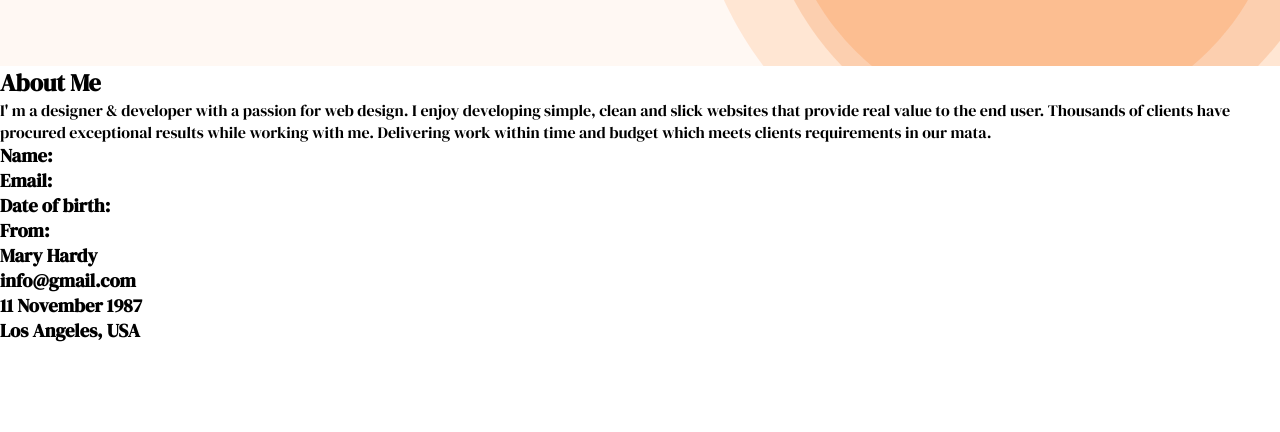
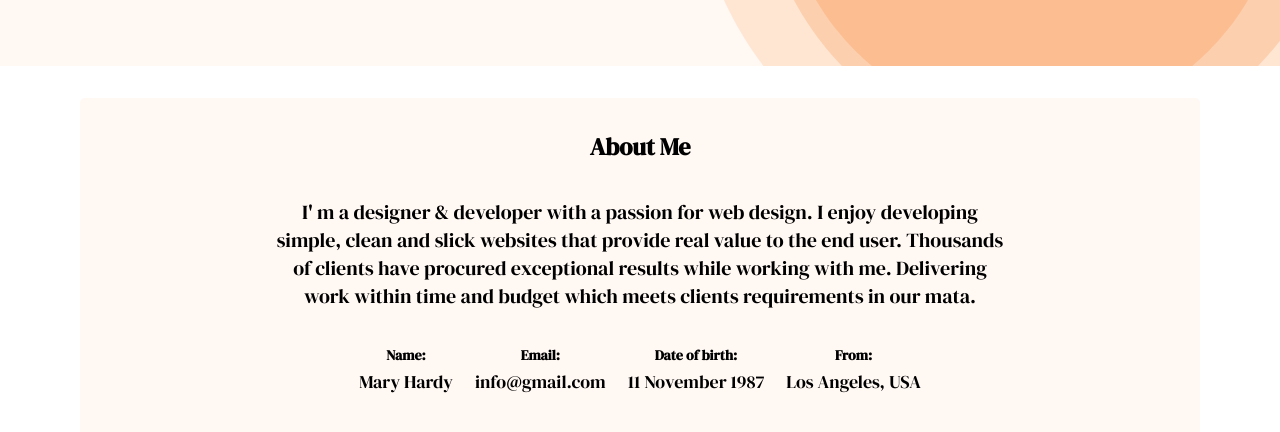
Before and after one commit to benbasty/MaryHardyPortfolio, a plain HTML site: page index.html in a window 1280 px wide. Shown: the part 734-1166 px from the top of the page. Before the commit the page ends 1077 px from the top, so only its background shows below. Drawn offline with Linux system fonts and the light colour scheme.

Commit message:
about section css styling

```diff
--- a/app.css
+++ b/app.css
@@ -170,3 +170,34 @@ header .naming h1 {
 }
 
 /* about section css styling */
+.about {
+    margin: 2rem 5rem;
+    background-color: #FFF8F3;
+    border-radius: 5px;
+}
+
+.about h1 {
+    text-align: center;
+    padding: 2rem 0;
+}
+
+.about p {
+    text-align: center;
+    padding: 0.2rem 12rem 2rem 12rem;
+    font-size: 20px;
+}
+
+table {
+    margin: auto;
+    padding-bottom: 4rem;
+}
+th, td {
+    padding: 1px 10px;
+    text-align: center;
+}
+th {
+    font-size: 14px;
+}
+td {
+    font-size: 18px;
+}
--- a/index.html
+++ b/index.html
@@ -56,20 +56,20 @@
         <section class="about">
             <h1>About Me</h1>
             <p>I' m a designer & developer with a passion for web design. I enjoy developing simple, clean and slick websites that provide real value to the end user. Thousands of clients have procured exceptional results while working with me. Delivering work within time and budget which meets clients requirements in our mata.</p>
-            <div class="contactDetails">
-                <div class="contacts">
-                    <h3>Name:</h3>
-                    <h3>Email:</h3>
-                    <h3>Date of birth:</h3>
-                    <h3>From:</h3>
-                </div>
-                <div class="details">
-                    <h3>Mary Hardy</h3>
-                    <h3>info@gmail.com</h3>
-                    <h3>11 November 1987</h3>
-                    <h3>Los Angeles, USA</h3>
-                </div>
-            </div>
+            <table class="contactDetails">
+                <tr class="contacts">
+                    <th>Name:</th>
+                    <th>Email:</th>
+                    <th>Date of birth:</th>
+                    <th>From:</th>
+                </tr>
+                <tr class="details">
+                    <td>Mary Hardy</td>
+                    <td>info@gmail.com</td>
+                    <td>11 November 1987</td>
+                    <td>Los Angeles, USA</td>
+                </tr>
+            </table>
         </section>
         <section class="what-i-do"></section>
         <section class="resume"></section>
```
